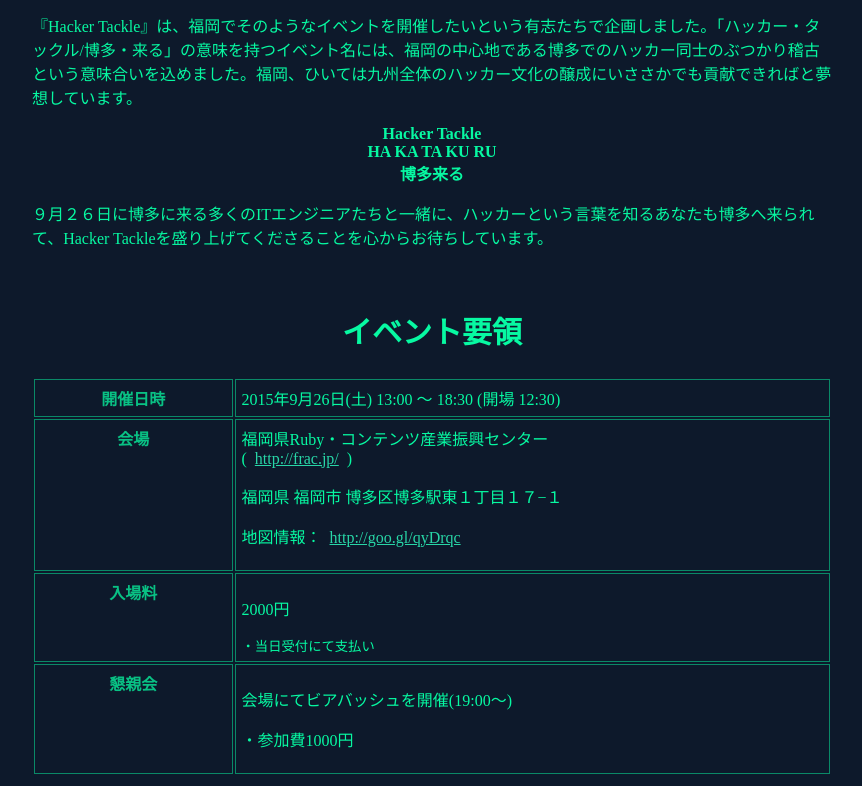
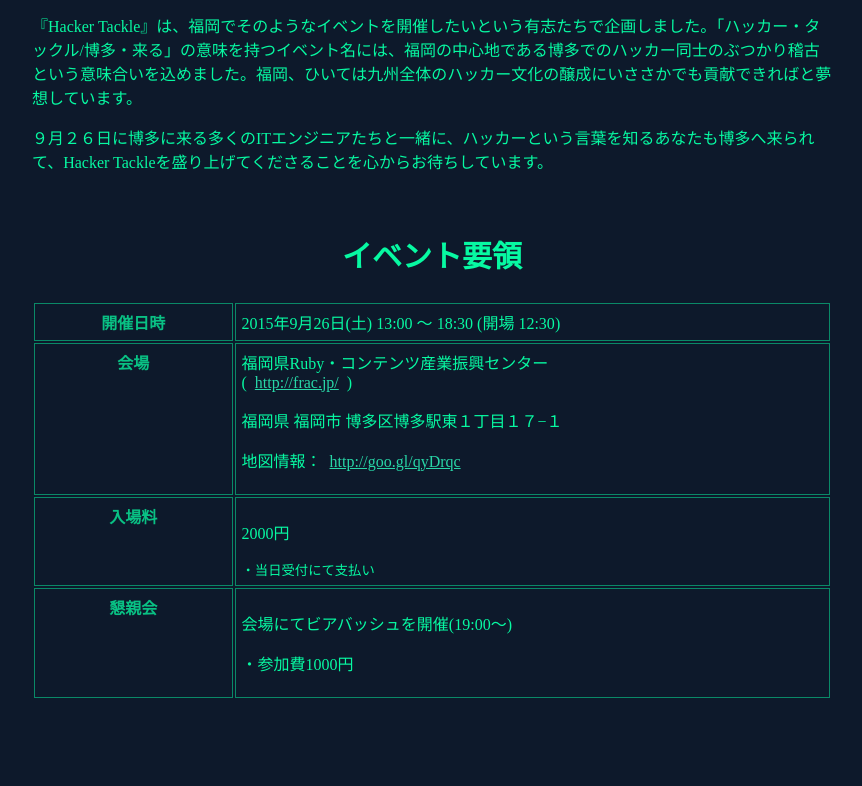
Before and after one commit to wats/HackerTackle.github.io, a plain HTML site: page index.html in a window 1280 px wide. Shown: the part 925-1711 px from the top of the page, without its empty margins (208-1070 px from the left). Drawn offline with Linux system fonts and the light colour scheme.

Commit message:
センタリングの箇所を削除（リズム効果を狙っていたのが、マサカリの一文を外したため不要になった）

```diff
--- a/index.html
+++ b/index.html
@@ -40,7 +40,6 @@
           <p>ハッカーは、普通の人が数日かけて行う仕事を、ちょっとした機転で魔法のように一瞬で片付けます。ハッカーは１つのプログラミング言語や専門領域に長けているだけではなく、コンピュータ技術全体への広範で深遠な理解を元に、多角的な視点を持ち目の前の課題にアプローチすることでそのような魔法を実現します。</p>
           <p>福岡はIT産業振興が盛んで、コミュニティ主体で様々な個別技術に関して深い勉強会が精力的に日夜開催されています。しかし、コンピュータ技術全体を俯瞰し、複数の技術領域にまたがり、深く議論するイベントは定常的に行われていませんでした。</p>
           <p>『Hacker Tackle』は、福岡でそのようなイベントを開催したいという有志たちで企画しました。「ハッカー・タックル/博多・来る」の意味を持つイベント名には、福岡の中心地である博多でのハッカー同士のぶつかり稽古という意味合いを込めました。福岡、ひいては九州全体のハッカー文化の醸成にいささかでも貢献できればと夢想しています。</p>
-          <p class="about_centered">Hacker Tackle<br/>HA KA TA KU RU<br/>博多来る</p>
           <p>９月２６日に博多に来る多くのITエンジニアたちと一緒に、ハッカーという言葉を知るあなたも博多へ来られて、Hacker Tackleを盛り上げてくださることを心からお待ちしています。</p>
           <br/>
         <h2>イベント要領</h2>
```
